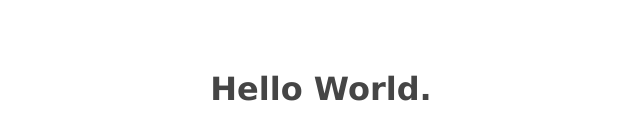
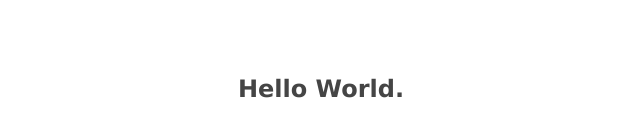
Before and after one commit to Sakamochanq/OpenGraphProtcol-Test, a plain HTML site: page index.html in a window 1280 px wide. Shown: the part 311-450 px from the top of the page, without its empty margins (319-959 px from the left). Drawn offline with Linux system fonts and the light colour scheme.

Commit message:
fix: font size

```diff
--- a/index.html
+++ b/index.html
@@ -5,7 +5,7 @@
     </head>
     <body>
         <div class="main-container" align="center">
-            <h1 class="title">Hello World.</h1>
+            <h2 class="title">Hello World.</h2>
         </div>
     </body>
 
```
